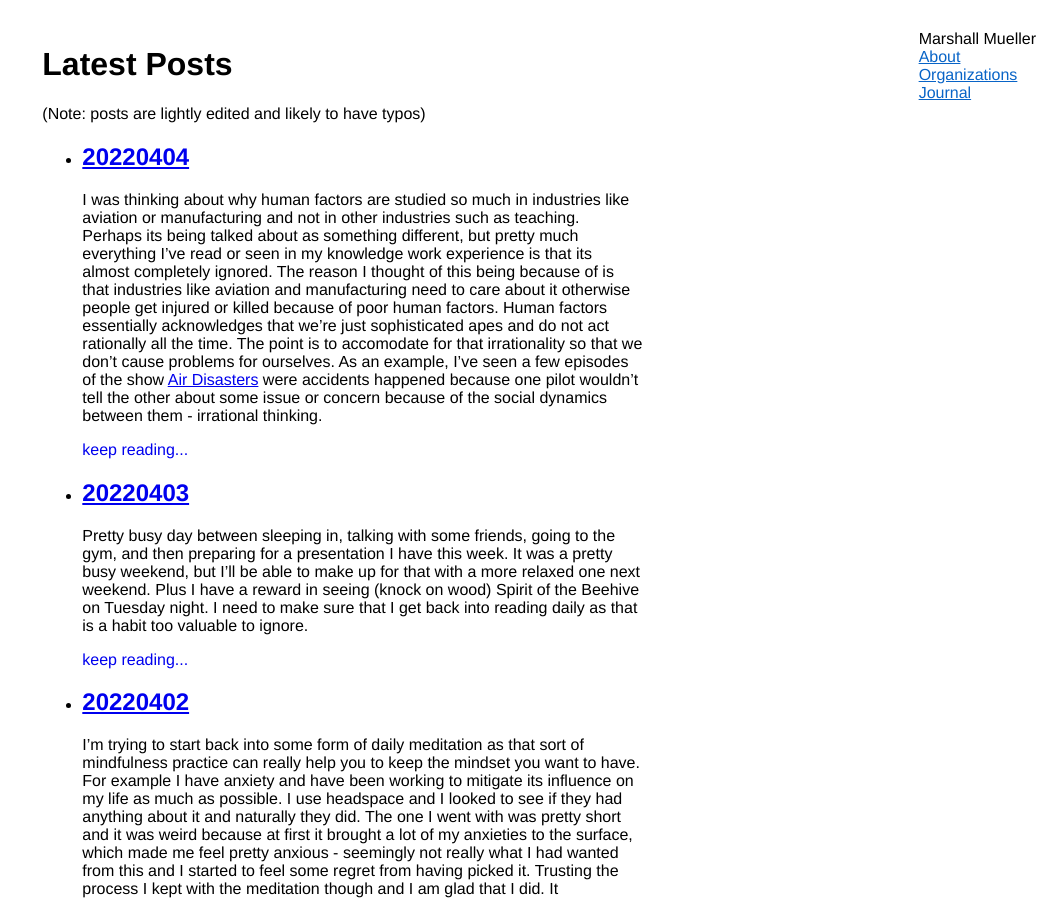
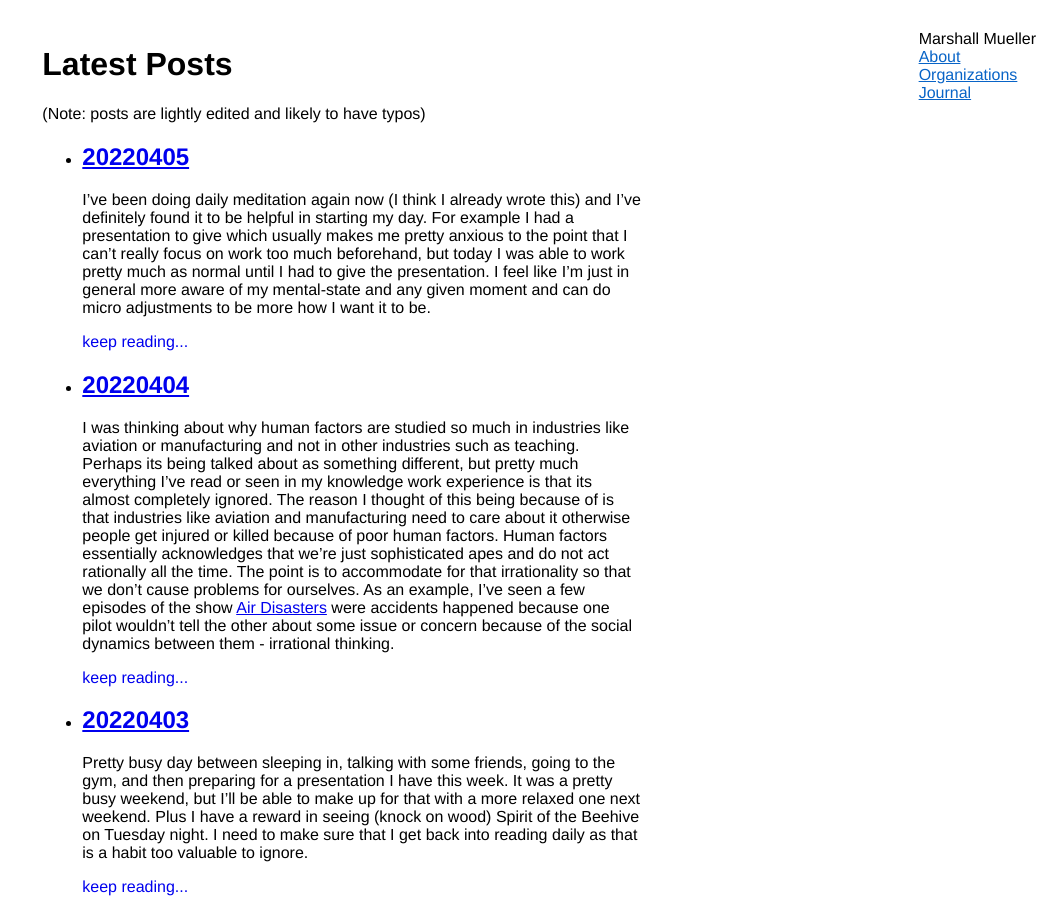
Before and after one commit to MarshMue/marshmue.github.io, a Jekyll site: the page built from posts.md, in a window 1280 px wide and 900 px high. Shown: the whole window, without its empty margins (224-1280 px from the left). Built offline with Jekyll 4.4.1, drawn with Linux system fonts in a browser that asks for light colours.

Commit message:
new post

```diff
--- a/_posts/2022-04-04-75.md
+++ b/_posts/2022-04-04-75.md
@@ -3,7 +3,7 @@ title: 20220404
 layout: post
 ---
 
-I was thinking about why human factors are studied so much in industries like aviation or manufacturing and not in other industries such as teaching. Perhaps its being talked about as something different, but pretty much everything I've read or seen in my knowledge work experience is that its almost completely ignored. The reason I thought of this being because of is that industries like aviation and manufacturing need to care about it otherwise people get injured or killed because of poor human factors. Human factors essentially acknowledges that we're just sophisticated apes and do not act rationally all the time. The point is to accomodate for that irrationality so that we don't cause problems for ourselves. As an example, I've seen a few episodes of the show [Air Disasters](https://en.wikipedia.org/wiki/List_of_Mayday_episodes) were accidents happened because one pilot wouldn't tell the other about some issue or concern because of the social dynamics between them - irrational thinking.
+I was thinking about why human factors are studied so much in industries like aviation or manufacturing and not in other industries such as teaching. Perhaps its being talked about as something different, but pretty much everything I've read or seen in my knowledge work experience is that its almost completely ignored. The reason I thought of this being because of is that industries like aviation and manufacturing need to care about it otherwise people get injured or killed because of poor human factors. Human factors essentially acknowledges that we're just sophisticated apes and do not act rationally all the time. The point is to accommodate for that irrationality so that we don't cause problems for ourselves. As an example, I've seen a few episodes of the show [Air Disasters](https://en.wikipedia.org/wiki/List_of_Mayday_episodes) were accidents happened because one pilot wouldn't tell the other about some issue or concern because of the social dynamics between them - irrational thinking.
 
 While we don't risk people getting injured by following poor human factors practices, we ignore potential productivity/quality improvements in our work because we don't care about it enough. We don't teach how to effectively take notes, we don't teach how to effectively present information, and we don't effectively use technology to convey complicated ideas. I'm sure there are ongoing research projects to address some of these, but a bigger gap is implementing the best ideas as standard practice. Even simple things like how to prime your mindset at the beginning of a day could be big boons for potential productivity. Or how to recharge when stuck. The point isn't to give robotic procedures to further control us, its to acknowledge our biology/psychology and come up with guidelines to enable us to get the best out of ourselves. The point rather is that we are *not* robots, and our working procedures and environments should reflect that. The idea of [nudges](https://en.wikipedia.org/wiki/Nudge_theory) is a bit like this.
 
--- /dev/null
+++ b/_posts/2022-04-05-76.md
@@ -0,0 +1,20 @@
+---
+title: 20220405
+layout: post
+---
+
+I've been doing daily meditation again now (I think I already wrote this) and I've definitely found it to be helpful in starting my day. For example I had a presentation to give which usually makes me pretty anxious to the point that I can't really focus on work too much beforehand, but today I was able to work pretty much as normal until I had to give the presentation. I feel like I'm just in general more aware of my mental-state and any given moment and can do micro adjustments to be more how I want it to be.
+
+There's something more generic here to say about returning to a practice after a significant time away. I've meditated a decent amount before, but I don't think I ever achieved the sort of awareness that I now have throughout my day and I think somehow the time away helped me to see this more clearly. There's something about time that allows your brain to process various ideas you have been exposed to and then when you revisit them you see them in a much clearer view. Another example is returning to old concepts in math that I have learned and didn't ever quite get and now they seem obvious.
+
+Another slightly related thing is thinking about *provenance* in the world; thinking about how things came to be the way they are. [Omar Rizwan](https://omar.website/), someone I learned about in connection to [Dynamicland](https://dynamicland.org/), has this great idea that data should have provenance in the sense that you should be able to understand exactly the process that led to that given data. This helps to clarify ambiguities and ensures that you are able to verify that the process is doing what was intended to give the result. Maybe it isn't and this can then lead to clarifications and better understanding of what was meant to be given. Research papers could use a lot of this as so much as left unstated as "general practice". Open sourcing code and having reproducible scripts is a great step forward for this, but there are no clear standards and there are still differences in machines that you run the code on. (I can't train a trillion dollar parameter network on my machine, and on a more mundane level sometimes the code won't compile when I follow the instructions). Anyways, I relaly like this idea and want to do my best to ensure that my creations have provenance. In a way this journal is a sort of provenance about who I am! This was (in different terms) literally a part of what [I had intended it to be]({%post_url 2022-01-17-1 %}) so I have written documentation of my interest in this idea 😉.
+
+---
+
+**Daily Listening**
+
+Once again mostly just nature soundscapes although in the evening I did listen to a few Neil Cic [mashups](https://youtu.be/3ZT05Md0Fxg).
+
+**Daily Reading**
+
+Slowly, but surely now with *The Rings of Saturn*. It's so meandering that its hard to remember what I read or if there was even a coherent narrative. I may also just have been too tired to really read! It was especially confusing because the thoughts were about times spent in The Netherlands while the author was walking along the English coast.
```
